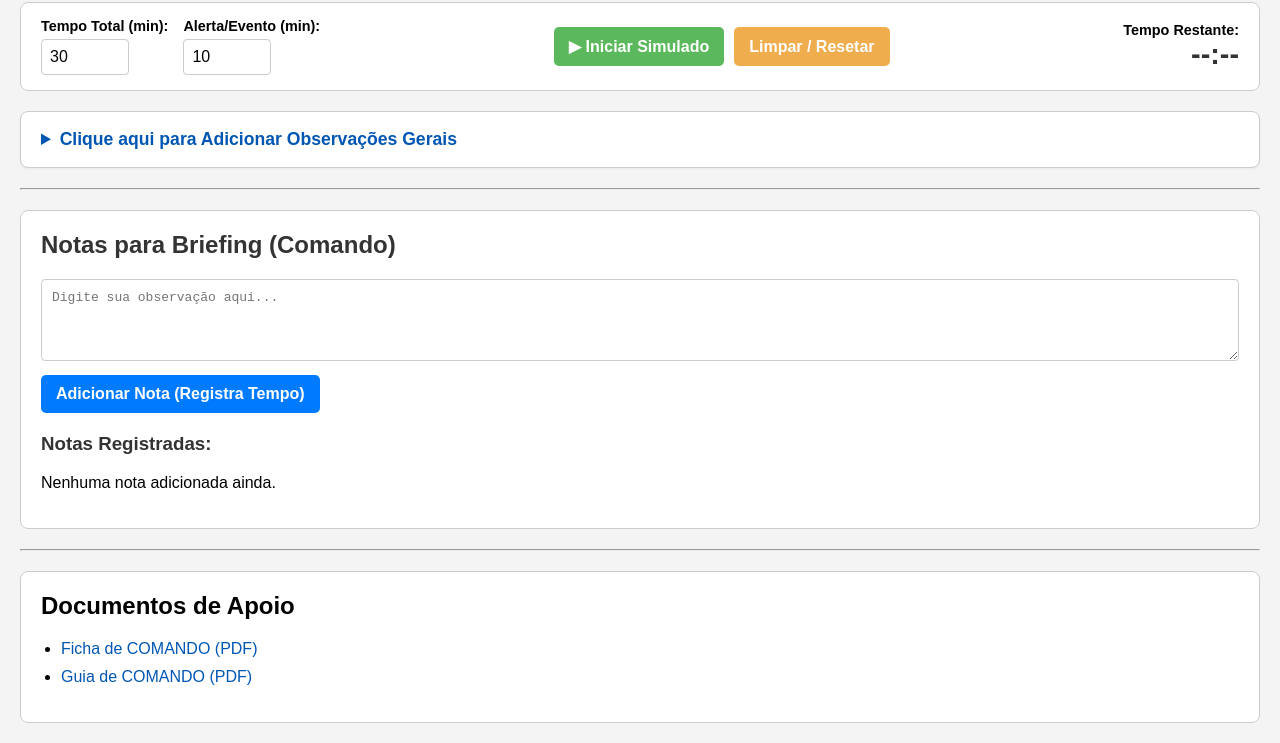
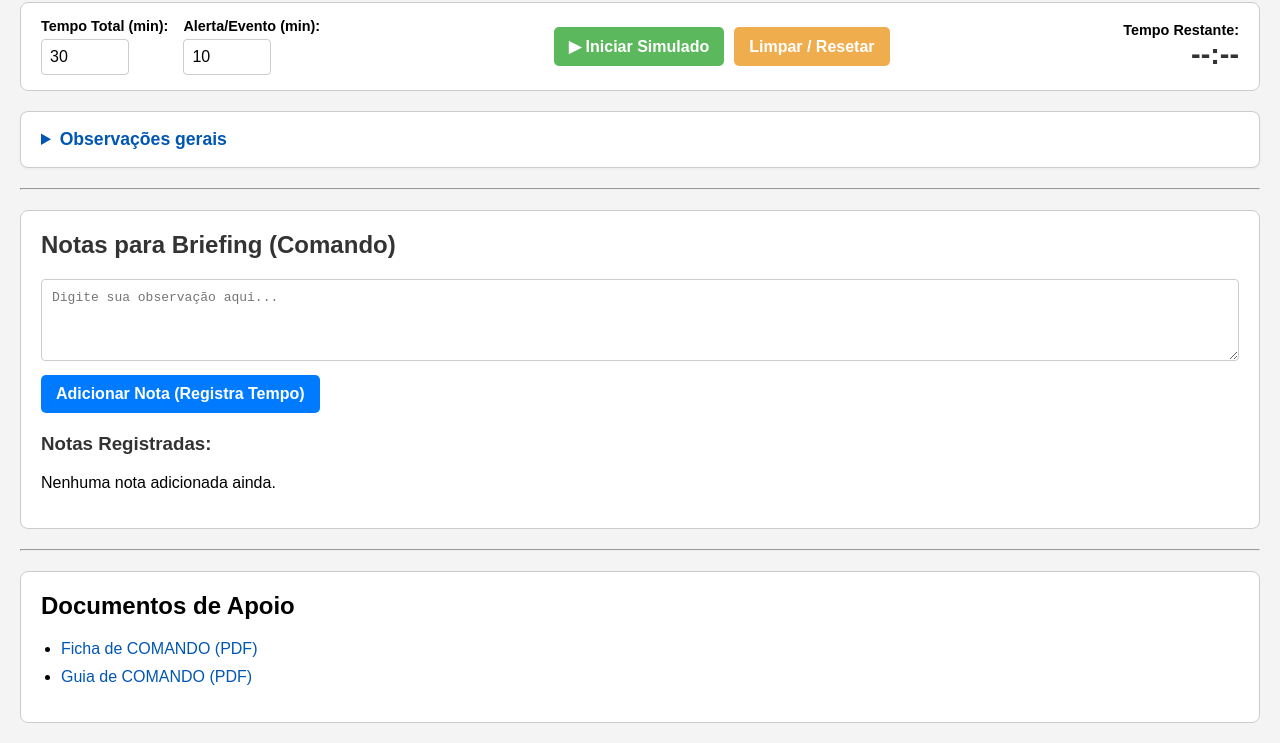
Before and after one commit to marcotmguerra/treinamento-veicular-vitimas, a plain HTML site: page comando.html in a window 1280 px wide. Shown: the part 136-879 px from the top of the page. Drawn offline with Linux system fonts and the light colour scheme.

Commit message:
Update1 comando.html

```diff
--- a/comando.html
+++ b/comando.html
@@ -36,7 +36,7 @@
         </div>
     </div>
     <details class="briefing-box">
-        <summary>Clique aqui para Adicionar Observações Gerais</summary>
+        <summary>Observações gerais </summary>
         <div>
             <p></p>
         </div>
@@ -64,4 +64,5 @@
     </section>
     <script src="script.js"></script>
 </body>
+
 </html>
```
